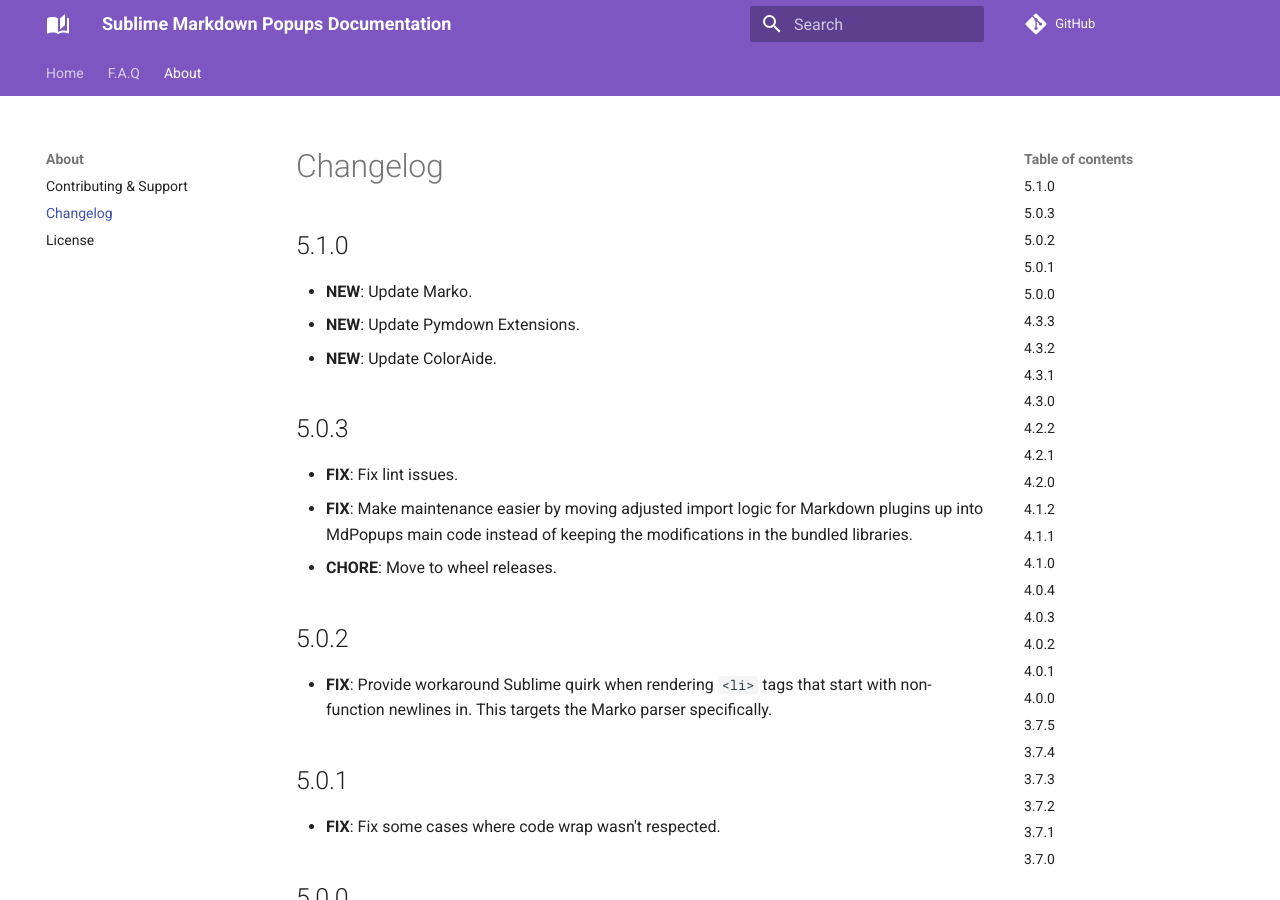
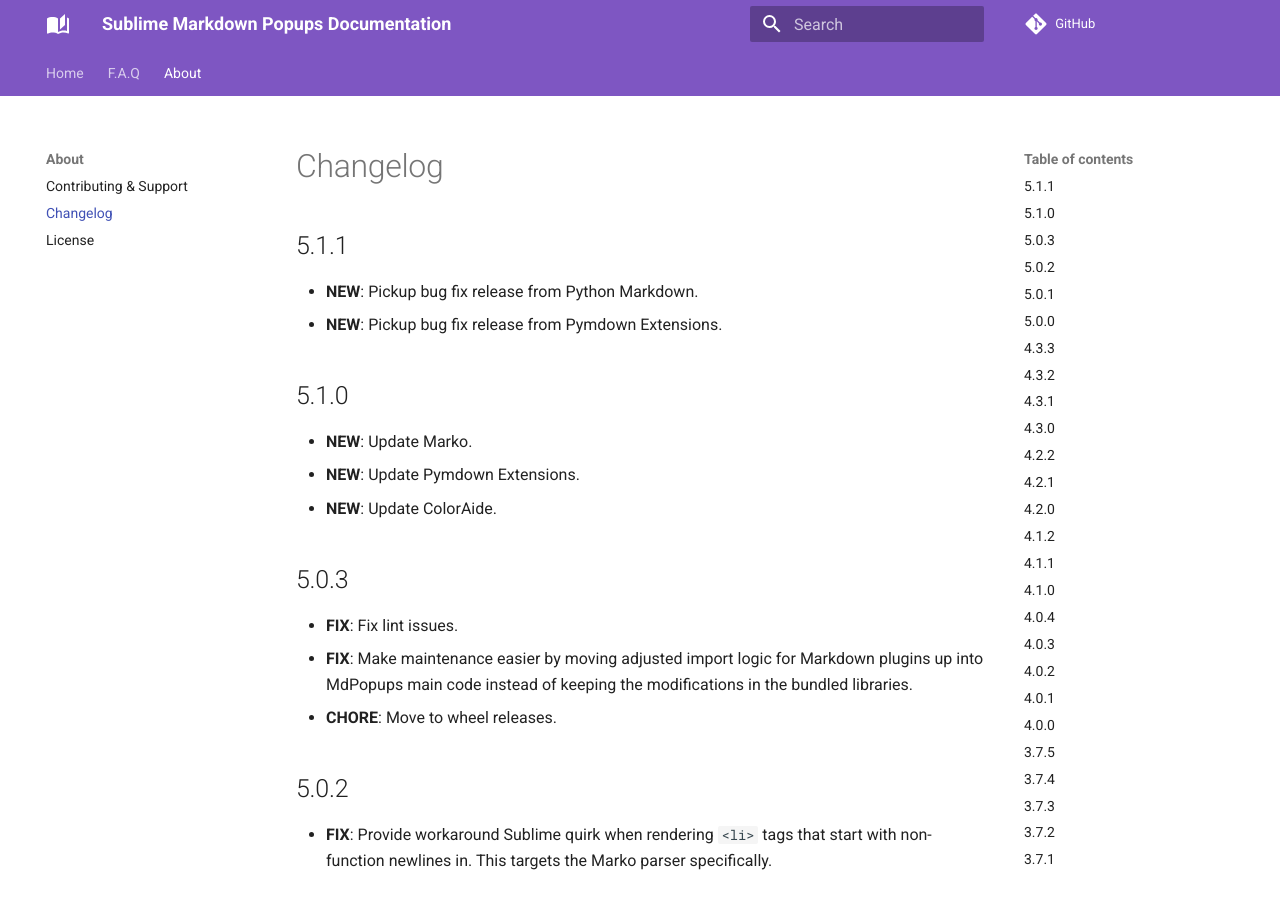
Before and after one commit to facelessuser/sublime-markdown-popups, an MkDocs documentation site: the page built from docs/src/markdown/about/changelog.md, in a window 1280 px wide and 900 px high. Built offline with MkDocs 1.6.1 and Material for MkDocs 9.7.7, drawn with Linux system fonts in a browser that asks for light colours; comment, search, counter and statistics services are not loaded.

Commit message:
Update changelog and version

```diff
--- a/docs/src/markdown/about/changelog.md
+++ b/docs/src/markdown/about/changelog.md
@@ -1,4 +1,9 @@
 # Changelog
+
+## 5.1.1
+
+-   **NEW**: Pickup bug fix release from Python Markdown.
+-   **NEW**: Pickup bug fix release from Pymdown Extensions.
 
 ## 5.1.0
 
--- a/mdpopups/version.py
+++ b/mdpopups/version.py
@@ -1,6 +1,6 @@
 """Version."""
 
-_version_info = (5, 1, 0)
+_version_info = (5, 1, 1)
 __version__ = '.'.join([str(x) for x in _version_info])
 
 
```
